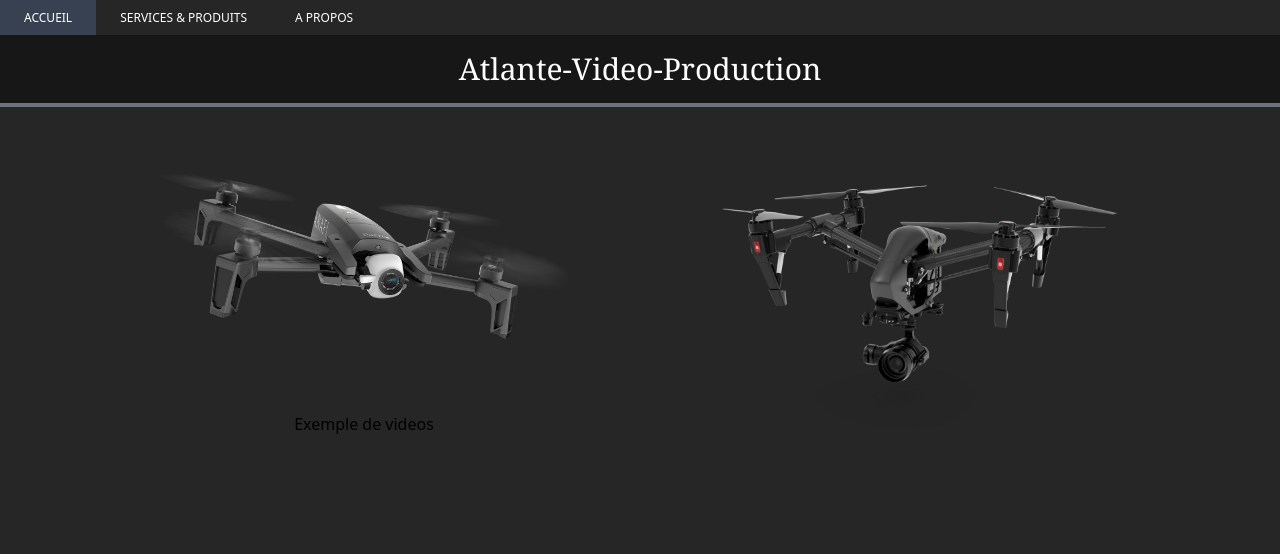
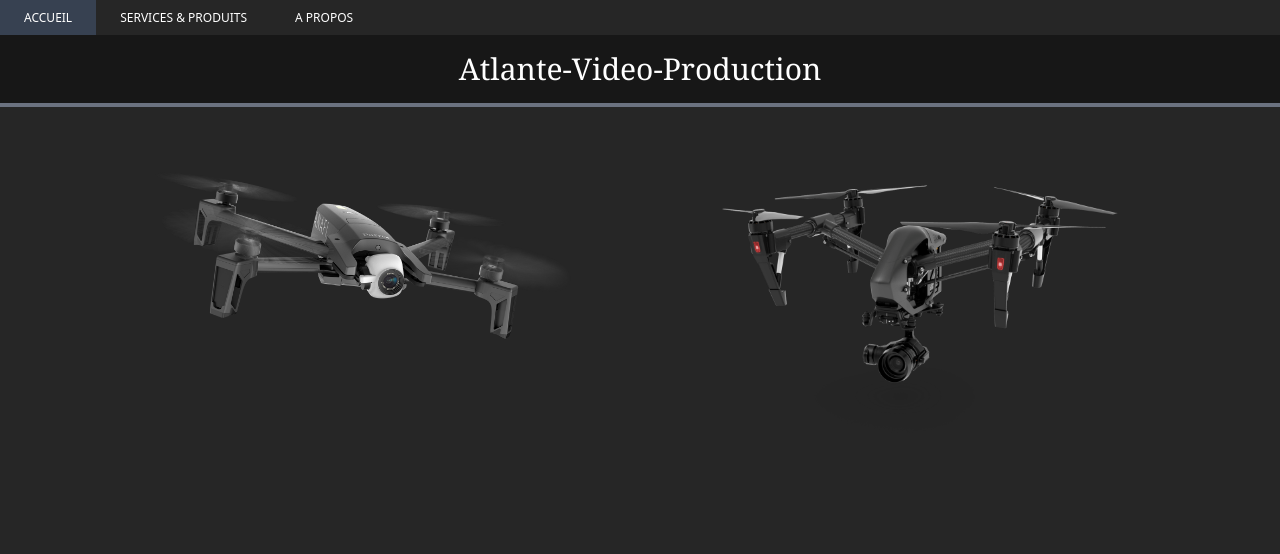
Before and after one commit to bsao17/AtlanteVideo_Client_ReactTS, a React (Create React App) app: page / in a window 1280 px wide. Shown: the top 554 px of the page. Built offline with nearby package versions, Linux system fonts and the light colour scheme; what tw-elements would draw is missing.

Commit message:
wip: refacto

```diff
--- a/src/App.tsx
+++ b/src/App.tsx
@@ -1,6 +1,7 @@
 import React, {FunctionComponent} from 'react';
 import {BrowserRouter as Router, Route, Routes} from 'react-router-dom';
-import {About, Home, Product, Footer, Navigation} from "./components";
+import {About, Home, Product} from "./pages"
+import {Navigation, Footer} from "./components";
 
 
 const App: FunctionComponent = () => {
--- a/src/components/Home.tsx
+++ /dev/null
@@ -1,35 +0,0 @@
-import React, {useContext} from 'react';
-import TitleCard from "./TitleCard";
-import home_presentation_anafi from "../assets/drone_anafi.png";
-import home_presentation_dji from "../assets/drone_dji.png";
-import {Context} from "../context/Context"
-
-function Home() {
-    // @ts-ignore
-    const myContext = useContext(Context)
-    return (
-        <>
-            <TitleCard title="Atlante-Video-Production"/>
-            <div className="
-            columns-2
-            flex-col
-            justify-end
-            pt-9
-            md:block
-            rounded
-            mx-24
-            ">
-                <div className="mb-28 flex flex-col justify-center items-center hover:shadow">
-                    <img src={home_presentation_anafi} className="hidden md:block sm:block xl:block pt-4 hover:opacity-50  z-10" alt="logo"/>
-                    <div className="hover:font-semibold">{myContext.droneName}</div>
-                </div>
-                <div className="col-span-2 flex justify-center rounded-full">
-                    <img src={home_presentation_dji} className="hidden md:block sm:block xl:block pt-4 hover:opacity-50 z-10" alt="logo" />
-                </div>
-            </div>
-        </>
-
-    );
-}
-
-export default Home;
--- a/src/components/index.ts
+++ /dev/null
@@ -1,6 +0,0 @@
-export { default as About} from "./About"
-export { default as Product} from "./Product"
-export { default as Home} from "./Home"
-export {default as Footer} from "./footer/Footer"
-export {default as TitleCard} from "./TitleCard"
-export {default as Navigation} from "./Navigation"
--- /dev/null
+++ b/src/components/index.tsx
@@ -0,0 +1,3 @@
+export {default as Navigation} from "./Navigation"
+export {default as Footer} from "./footer/Footer"
+export {default as TitleCard} from "./TitleCard"
--- a/src/context/Context.js
+++ b/src/context/Context.js
@@ -1,7 +1,7 @@
 import {createContext} from "react";
 
 const droneParts = {
-    droneName: "Exemple de videos",
+    title: "Exemple de videos",
     droneType: "Racer",
     price: 1290
 }
--- a/src/components/About.tsx
+++ b/src/pages/About.tsx
@@ -1,4 +1,4 @@
-import TitleCard from "./TitleCard";
+import {TitleCard} from "../components";
 import {FunctionComponent} from "react";
 
 
--- /dev/null
+++ b/src/pages/Home.tsx
@@ -0,0 +1,36 @@
+import React from 'react';
+import {Link} from "react-router-dom";
+import {TitleCard} from "../components";
+import home_presentation_anafi from "../assets/drone_anafi.png";
+import home_presentation_dji from "../assets/drone_dji.png";
+
+function Home() {
+    return (
+        <>
+            <TitleCard title="Atlante-Video-Production"/>
+            <div className="
+            columns-2
+            flex-col
+            justify-end
+            pt-9
+            md:block
+            rounded
+            mx-24
+            ">
+                <div className="mb-28 flex flex-col justify-center items-center">
+                    <a href="src/pages/Home">
+                        <img src={home_presentation_anafi} className="hidden md:block sm:block xl:block pt-4 hover:opacity-50  z-10" alt="logo"/>
+                    </a>
+                </div>
+                <div className="col-span-2 flex justify-center rounded-full">
+                    <Link to="www.google.fr">
+                        <img src={home_presentation_dji} className="hidden md:block sm:block xl:block pt-4 hover:opacity-50 z-10" alt="logo" />
+                    </Link>
+                </div>
+            </div>
+        </>
+
+    );
+}
+
+export default Home;
--- a/src/components/Product.tsx
+++ b/src/pages/Product.tsx
@@ -1,4 +1,4 @@
-import TitleCard from "./TitleCard";
+import {TitleCard} from "../components";
 import {FunctionComponent} from "react";
 
 
--- /dev/null
+++ b/src/pages/index.tsx
@@ -0,0 +1,3 @@
+export { default as Product} from "./Product"
+export { default as Home} from "./Home"
+export {default as About} from "./About"
```
